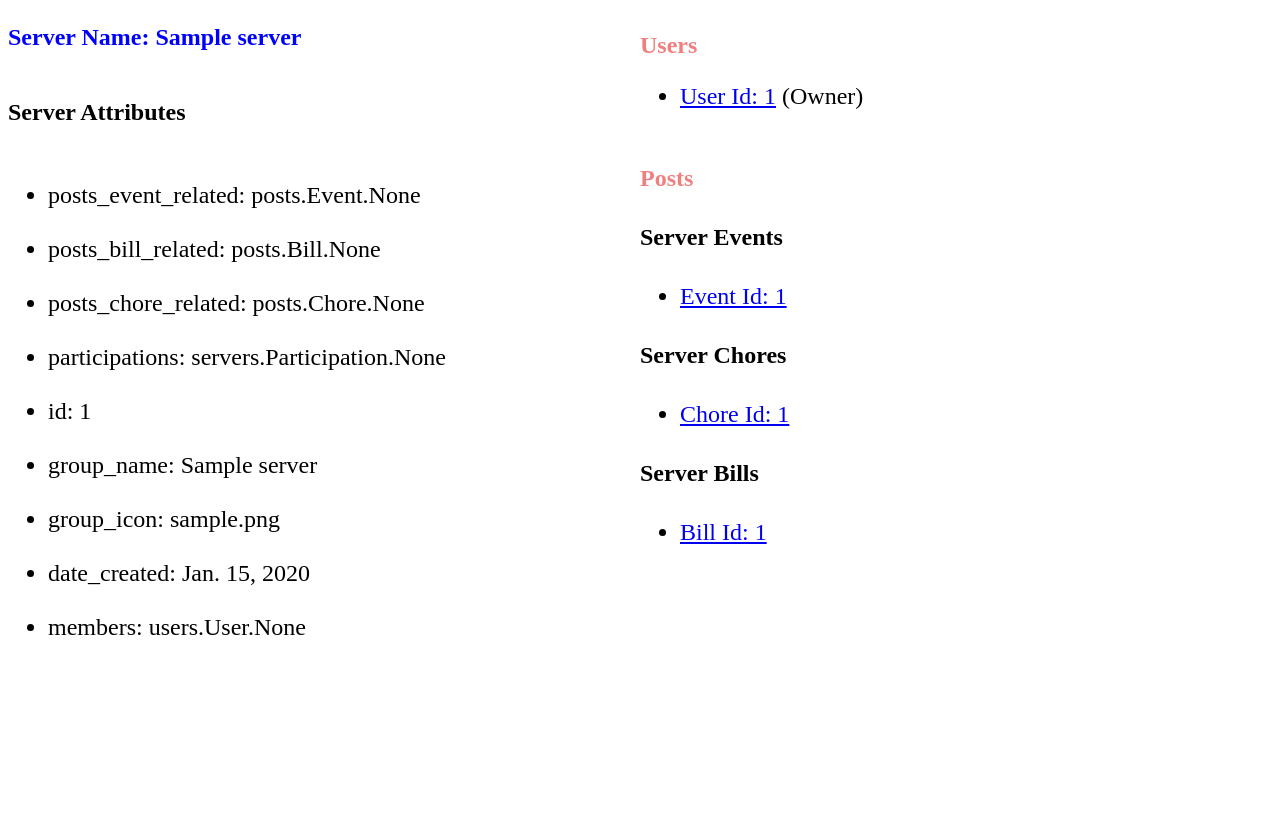
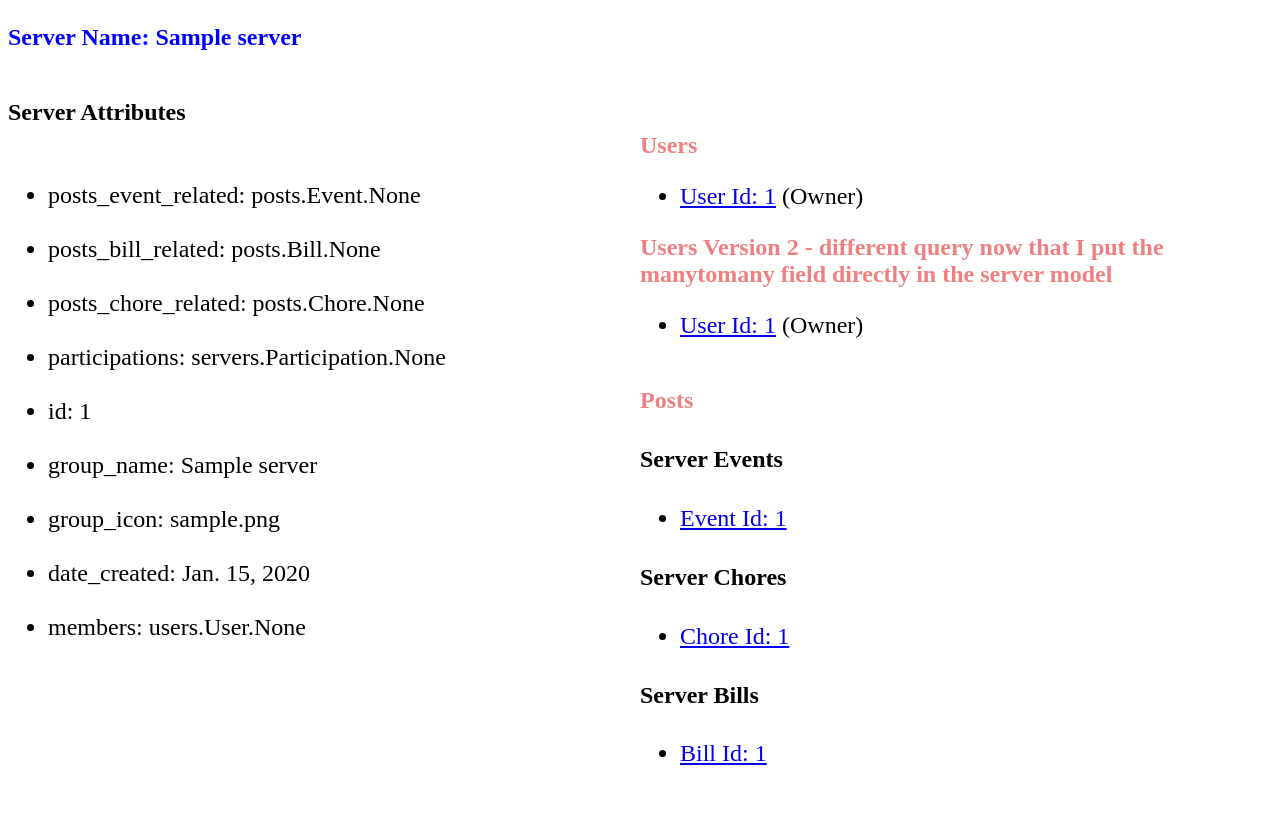
Before and after one commit to Ahmad1786/Senior-Project, a Django app: page /servers/server/1 in a window 1280 px wide. Run offline with Django 5.2, Linux system fonts and the light colour scheme; tables that the repository leaves empty hold one stand-in row (values such as "Sample post").

Commit message:
adjust user & server queries based on MtoM field
- had added a MtoM field to servers in commit f0e2af6
- now don't always have to go through participations table to make certain queries

```diff
--- a/project/servers/templates/servers/test-server.html
+++ b/project/servers/templates/servers/test-server.html
@@ -21,10 +21,10 @@
         </div>
 
         <div class="right">
-            <div>
+            <div style="padding-top: 100px;">
                 <h3>Users</h3>
                 <ul>
-                    <!-- Will need to go through participation -->
+                    <!-- Originally needed to go through participations like this -->
                     {% for p in participations %}
                         <li>
                             <a href="{% url 'users:test_user' p.user.id %}">User Id: {{ p.user.id }}</a>
@@ -35,6 +35,21 @@
                             {% endif %}
                         </li>
                     {% endfor %}
+                </ul>
+                <h3>Users Version 2 - different query now that I put the manytomany field directly in the server model</h3>
+                <ul>
+                    <!-- After the changes in the database no longer HAVE to go through participation -->
+                    {% for m in server.members.all %}
+                        <li>
+                            <a href="{% url 'users:test_user' m.id %}">User Id: {{ m.id }}</a>
+                            {% if m.id == owner_id %}
+                                (Owner)
+                            {% else %}
+                                (Not Owner)
+                            {% endif %}
+                        </li>
+                    {% endfor %}
+                </ul>
             </div>
             <div>
                 <h3>Posts</h3>
--- a/project/servers/test_servers.py
+++ b/project/servers/test_servers.py
@@ -23,10 +23,15 @@ def test_server(request, id):
           [f"{p.display_name} w/ {p.points} points" for p in participations])
     print()
 
+    # Will always be one owner but using .first() to be safe
+    owner_participation = participations.filter(is_owner=True, server=server).first()
+    print(f"Owner of this server has the user id {owner_participation.user.id}")
+
     context = {
         "server": server,
         "server_fields": server_fields,
-        "participations": participations
+        "participations": participations,
+        "owner_id": owner_participation.user.id
     }
 
     # Example on how to use the super weird but necessary related_name syntax for abstract classes
--- a/project/users/test_users.py
+++ b/project/users/test_users.py
@@ -21,10 +21,14 @@ def test_user(request, id):
         field_value = getattr(user, field.name, None)
         user_fields[field.name] = field_value
 
+    owned_servers = user.servers.filter(participations__is_owner=True)
+    owned_servers_ids = [server.id for server in owned_servers]
+
     context = {
         "user": user,
         "participations": participations,
-        "user_fields": user_fields
+        "user_fields": user_fields,
+        "owned_servers_ids": owned_servers_ids
     }
 
     return render(request, "users/test-user.html", context=context)
```
Also changed, not shown: project/users/templates/users/test-user.html (+17 -2 lines).
